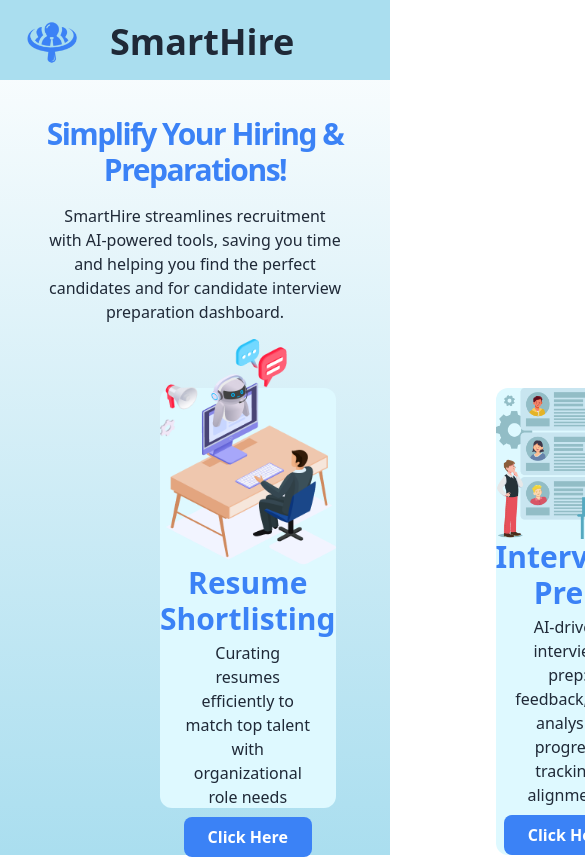
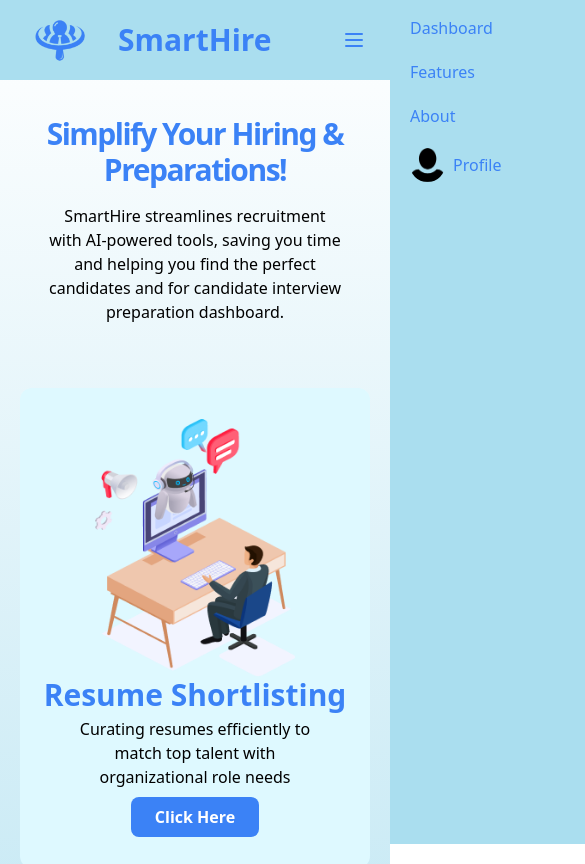
Before and after one commit to Mayank8881/SmartHire, a Next.js app: page / in a window 390 px wide. Shown: the top 864 px of the page, 585 px wide, since content can reach past the window. Built offline with nearby package versions, Linux system fonts and the light colour scheme.

Commit message:
2 page responsive

```diff
--- a/app/ResumeLanding/page.js
+++ b/app/ResumeLanding/page.js
@@ -12,16 +12,16 @@ function ResumeLanding() {
     };
 
     return (
-        <div className='mt-20'>
+        <div className='lg:mt-20 mt-10 md:mt-16 ml-5'>
             <div className="md:flex-row items-center justify-between gap-8">
-                <div className="flex justify-end">
-                    <div className="w-full md:w-1/2 space-y-6">
-                        <h1 className="text-3xl md:text-4xl lg:text-5xl font-bold text-[#3B82F6]">
+                <div className="flex lg:justify-end md:justify-center justify-start">
+                    <div className="w-full md:w-3/4 lg:w-1/2 space-y-6">
+                        <h1 className="text-2xl md:text-4xl lg:text-5xl font-bold text-[#3B82F6]">
                             SmartHire: Resume Shortlisting
                         </h1>
-                        <div className="flex flex-col items-end mr-16">
-                            <p className="text-lg text-gray-600 max-w-md text-right">
-                                Efficiently curating resumes to identify top talent and ensure a perfect match for organizational needs and role requirements.
+                        <div className="flex flex-col lg:items-end md:items-center items-start mr-16">
+                            <p className="text-lg text-gray-600 lg:text-right md:text-center text-start">
+                            Efficiently curating resumes identifies top talent that aligns with organizational needs, focusing on relevant skills and qualifications. This streamlined process enhances hiring quality and improves recruitment outcomes.
                             </p>
                             <button
                                 onClick={handleStartNowClick}
@@ -32,7 +32,7 @@ function ResumeLanding() {
                         </div>
                     </div>
                 </div>
-                <div className='-mt-36 ml-36'>
+                <div className='lg:-mt-36 lg:ml-36 md:mt-0 md:ml-0 mt-24 mr-2'>
                     <Image
                         src="/assets/Group 8.png"
                         width={1100}
--- a/app/components/Main.js
+++ b/app/components/Main.js
@@ -11,37 +11,38 @@ function Main() {
     };
     return (
         <div>
-            <div className="flex flex-col items-center justify-center w-full mx-auto mt-9">
-                <h1 className="text-center text-3xl font-bold tracking-tighter sm:text-4xl md:text-5xl text-blue-500">Simplify Your Hiring
+            <div className="flex flex-col items-center justify-center w-full mx-auto mt-9 text-black">
+                <h1 className="text-center text-3xl font-bold tracking-tighter sm:text-4xl md:text-5xl text-blue-500 mt-0 lg:mt-0 md:mt-6">Simplify Your Hiring
                     & Preparations!</h1>
                 <div className="text-center text-muted-foreground w-3/4 md:text-xl mt-4">
                     SmartHire streamlines recruitment with AI-powered tools,
                     saving you time and helping you find the perfect candidates and for candidate interview preparation dashboard.
                 </div>
             </div>
-            <div className='flex flex-row'>
-                <div className='flex flex-col items-center justify-center w-[500px] h-[420px] bg-[#DEF9FF] mt-16 rounded-xl ml-40' >
+            <div className='flex flex-col md:flex-row mt-0 md:mt-20 lg:mt-0 text-black'>
+                <div className='flex flex-col items-center justify-center w-[350px] h-[480px] md:w-[600px] md:h-[600px] lg:w-[500px] lg:h-[420px] bg-[#DEF9FF] mt-16 rounded-xl mx-auto md:mx-4 lg:ml-40'>
                     <Image src='/assets/Group 39.png' width={200} height={300} />
                     <p className='text-center text-3xl font-bold text-blue-500'>Resume Shortlisting</p>
                     <div className="text-center text-muted-foreground w-3/4 md:text-xl mt-1">
                         Curating resumes efficiently to match top talent with organizational role needs
                     </div>
-                    <button className="bg-[#3B82F6] text-white font-semibold py-2 px-6 rounded-lg hover:bg-blue-600 transition duration-300 focus:outline-none focus:ring-2 focus:ring-blue-500 focus:ring-opacity-50 mt-2
-                    " onClick={handleStartNowClick}>
-                    Click Here
+                    <button className="bg-[#3B82F6] text-white font-semibold py-2 px-6 rounded-lg hover:bg-blue-600 transition duration-300 focus:outline-none focus:ring-2 focus:ring-blue-500 focus:ring-opacity-50 mt-2" onClick={handleStartNowClick}>
+                        Click Here
                     </button>
                 </div>
-                <div className='flex flex-col items-center justify-center w-[500px] bg-[#DEF9FF] mt-16 rounded-xl ml-40' >
+
+                <div className='flex flex-col items-center justify-center w-[350px] h-[480px] mb-10 md:w-[600px] md:h-[600px] lg:w-[500px] lg:h-[420px] bg-[#DEF9FF] mt-16 rounded-xl mx-auto md:mx-4 lg:ml-40'>
                     <Image src='/assets/Group 40.png' width={230} height={400} />
                     <p className='text-center text-3xl font-bold text-blue-500'>Interview Prep</p>
                     <div className="text-center text-muted-foreground w-3/4 md:text-xl mt-1">
-                    AI-driven interview prep: feedback, skill analysis, progress tracking, alignment.
+                        AI-driven interview prep: feedback, skill analysis, progress tracking, alignment.
                     </div>
                     <button className="bg-[#3B82F6] text-white font-semibold py-2 px-6 rounded-lg hover:bg-blue-600 transition duration-300 focus:outline-none focus:ring-2 focus:ring-blue-500 focus:ring-opacity-50 mt-2">
-                    Click Here
+                        Click Here
                     </button>
                 </div>
             </div>
+
 
 
         </div>
--- a/app/components/Navbar.js
+++ b/app/components/Navbar.js
@@ -1,32 +1,97 @@
-import React from 'react'
+"use client";
+
+import React, { useState } from 'react';
 import Link from 'next/link';
 import Image from 'next/image';
 
 export default function Navbar() {
+    const [isOpen, setIsOpen] = useState(false);
+
+    const toggleDrawer = () => {
+        setIsOpen(!isOpen);
+    };
+
     return (
-        <nav class="bg-[#AADEEF] h-20">
-            <div class="flex flex-wrap items-center justify-between mx-auto p-2">
-                <a href="https://flowbite.com/" class="flex items-center space-x-3 rtl:space-x-reverse">
-                    <Image src='/assets/logo.png' width={90} height={120} />
-                    <span class="text-4xl font-semibold dark:text-[#3B82F6]">SmartHire</span>
-                </a>
-                <div className="hidden md:flex space-x-6 items-center text-xl">
-                    <Link href="/" className="text-[#3B82F6] hover:text-black">
+        <nav className="bg-[#AADEEF]">
+            <div className="max-w-7xl mx-auto px-4 sm:px-6 lg:px-8">
+                <div className="flex items-center justify-between h-20">
+                    <div className="flex items-center">
+                        <Link href="/" className="flex items-center space-x-3">
+                            <Image src='/assets/logo.png' width={90} height={120} alt="SmartHire Logo" />
+                            <span className="text-3xl ml-10 sm:ml-0 sm:text-4xl font-semibold text-[#3B82F6]">SmartHire</span>
+                        </Link>
+                    </div>
+                    <div className="hidden md:block">
+                        <div className="ml-10 flex space-x-4">
+                            <Link href="/" className="text-[#3B82F6] hover:text-black px-3 py-2 rounded-md text-lg font-medium">
+                                Dashboard
+                            </Link>
+                            <Link href="/" className="text-[#3B82F6] hover:text-black px-3 py-2 rounded-md text-lg font-medium">
+                                Features
+                            </Link>
+                            <Link href="/" className="text-[#3B82F6] hover:text-black px-3 py-2 rounded-md text-lg font-medium">
+                                About
+                            </Link>
+                            <Link href="/">
+                                <Image src="/assets/person.png" alt="Profile" width={45} height={45} className="rounded-full" />
+                            </Link>
+                        </div>
+                    </div>
+                    <div className="md:hidden">
+                        <button
+                            onClick={toggleDrawer}
+                            className="inline-flex items-center justify-center p-2 rounded-md text-[#3B82F6] hover:text-black focus:outline-none focus:ring-2 focus:ring-inset focus:ring-white"
+                        >
+                            <span className="sr-only">Open main menu</span>
+                            <svg
+                                className="block h-6 w-6"
+                                xmlns="http://www.w3.org/2000/svg"
+                                fill="none"
+                                viewBox="0 0 24 24"
+                                stroke="currentColor"
+                                aria-hidden="true"
+                            >
+                                <path
+                                    strokeLinecap="round"
+                                    strokeLinejoin="round"
+                                    strokeWidth={2}
+                                    d="M4 6h16M4 12h16M4 18h16"
+                                />
+                            </svg>
+                        </button>
+                    </div>
+                </div>
+            </div>
+
+            {/* Overlay for background blur */}
+            {isOpen && (
+                <div
+                    className="fixed inset-0 bg-black bg-opacity-50 backdrop-blur-sm md:hidden"
+                    onClick={toggleDrawer}
+                ></div>
+            )}
+
+            {/* Mobile menu drawer (this stays clear) */}
+            <div
+                className={`fixed inset-y-0 right-0 w-64 bg-[#AADEEF] overflow-y-auto transition-transform transform ${isOpen ? 'translate-x-0' : 'translate-x-full'
+                    } md:hidden z-50`}  // Ensure it's above the overlay
+            >
+                <div className="px-2 pt-2 pb-3 space-y-1 sm:px-3">
+                    <Link href="/" className="text-[#3B82F6] hover:text-black block px-3 py-2 rounded-md text-base font-medium" onClick={toggleDrawer}>
                         Dashboard
                     </Link>
-                    <Link href="/" className="text-[#3B82F6] hover:text-black">
+                    <Link href="/" className="text-[#3B82F6] hover:text-black block px-3 py-2 rounded-md text-base font-medium" onClick={toggleDrawer}>
                         Features
                     </Link>
-                    <Link href="/" className="text-[#3B82F6] hover:text-black">
+                    <Link href="/" className="text-[#3B82F6] hover:text-black block px-3 py-2 rounded-md text-base font-medium" onClick={toggleDrawer}>
                         About
                     </Link>
-                    <Link href="/">
-                        <Image src="/assets/person.png" alt="Profile" width={45} height={45} className="rounded-full"/>
+                    <Link href="/" className="flex items-center text-[#3B82F6] hover:text-black px-3 py-2 rounded-md text-base font-medium" onClick={toggleDrawer}>
+                        <Image src="/assets/person.png" alt="Profile" width={35} height={35} className="rounded-full mr-2" />
+                        <span>Profile</span>
                     </Link>
                 </div>
-
             </div>
         </nav>
-
     );
 }
```
